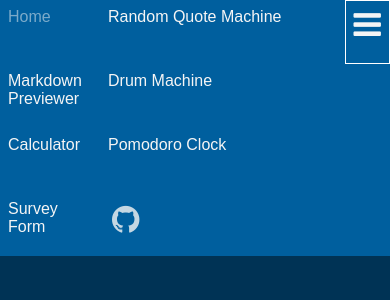
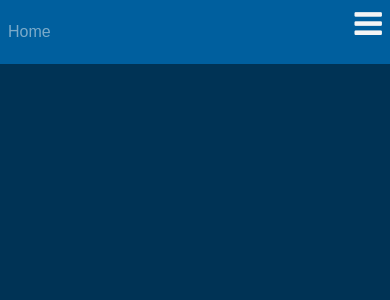
Before and after one commit to jbockerstette/react-freecodecamp-projects, a React (Create React App) app: page / in a window 390 px wide. Shown: the top 300 px of the page. Built offline with nearby package versions, Linux system fonts and the light colour scheme; the HTML template or start-up script is replaced by a standard one.

Commit message:
Drop down menu on mobile mostly works.

```diff
--- a/src/navigation/Navigation.css
+++ b/src/navigation/Navigation.css
@@ -28,19 +28,21 @@
   display: none;
   justify-self: flex-end;
   align-self: center;
-  border: 1px solid white;
 }
 
 /* When the screen is less than 600 pixels wide, hide all links, except for the first one ("Home"). Show the link that contains should open and close the topnav (.icon) */
 @media screen and (max-width: 768px) {
   .nav-grid {
-    grid-template-columns: 100px 1fr;
+    grid-template-columns: 100px;
   }
   .nav-grid a:not(:first-child) {
     display: none;
   }
   .nav-grid a.icon {
     display: block;
+    position: absolute;
+    right: 0;
+    top: 0;
   }
 }
 
--- a/src/navigation/Navigation.js
+++ b/src/navigation/Navigation.js
@@ -30,7 +30,9 @@ class Navigation extends React.Component {
     const { isOpen } = this.state;
     const navGridClass = ['nav-grid'];
     navGridClass.push(className);
-    navGridClass.push('responsive');
+    if (isOpen) {
+      navGridClass.push('responsive');
+    }
     const cls = navGridClass.join(' ');
     return (
       <div className={cls}>
```
Also changed, not shown: 1 other file (tests, documents, lock files or other folders).
